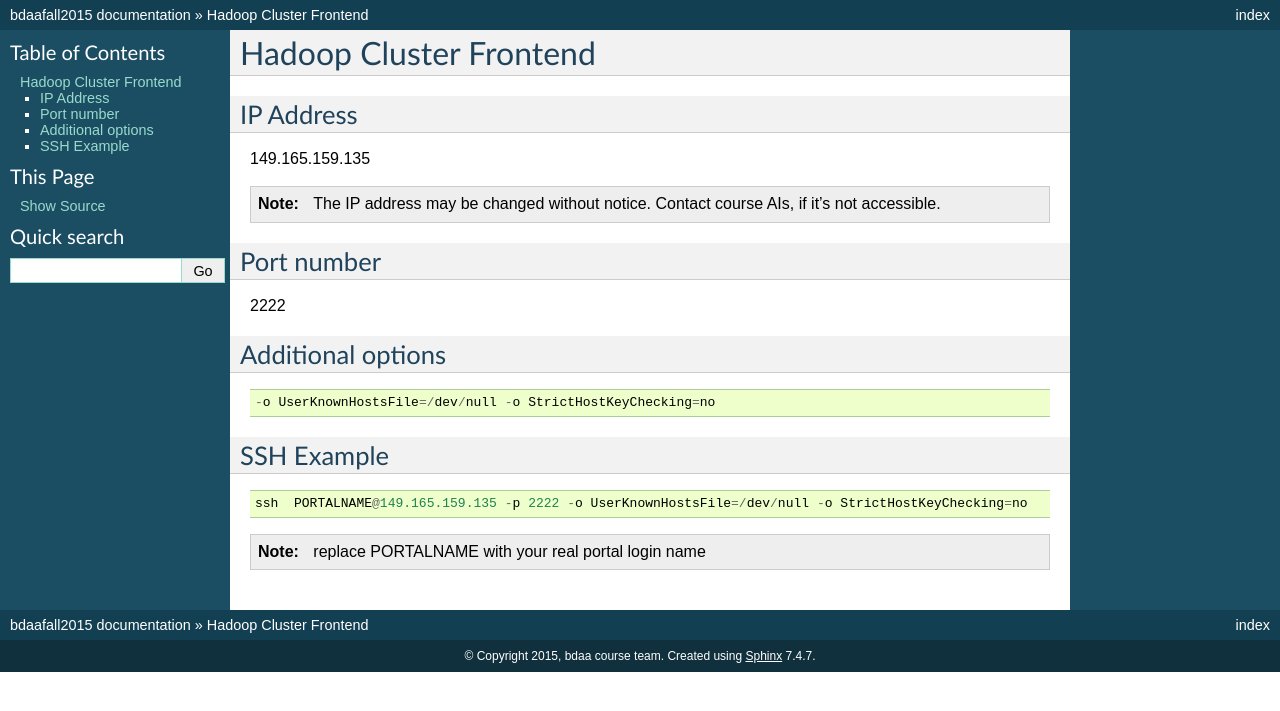
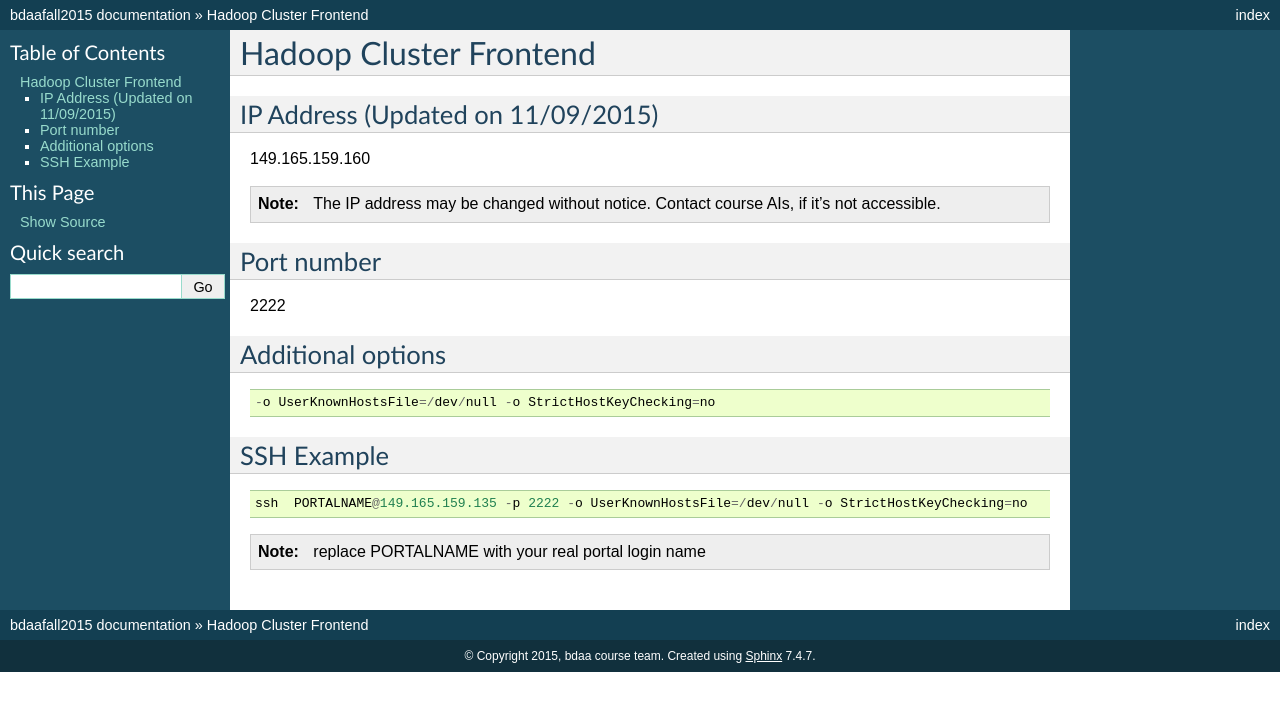
Before and after one commit to cglmoocs/bdaafall2015, a Sphinx documentation site: the page built from docs/source/frontend.rst, in a window 1280 px wide. Shown: the top 711 px of the page. Built offline with Sphinx 7.4.7, drawn with Linux system fonts in a browser that asks for light colours.

Commit message:
Update frontend.rst

```diff
--- a/docs/source/frontend.rst
+++ b/docs/source/frontend.rst
@@ -3,10 +3,10 @@
 Hadoop Cluster Frontend
 ================================
 
-IP Address
------------
+IP Address (Updated on 11/09/2015)
+---------------------------------------
 
-149.165.159.135
+149.165.159.160
 
 .. note:: The IP address may be changed without notice. Contact course AIs, if it's not accessible.
 
```
